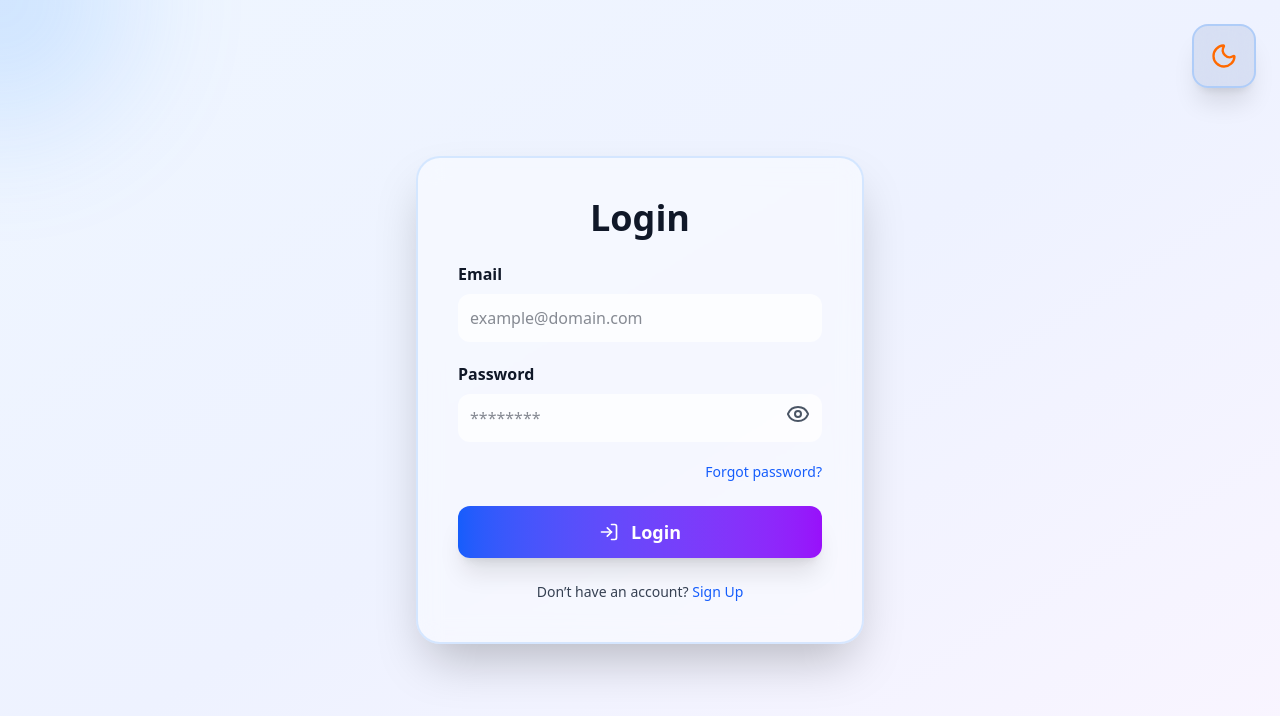
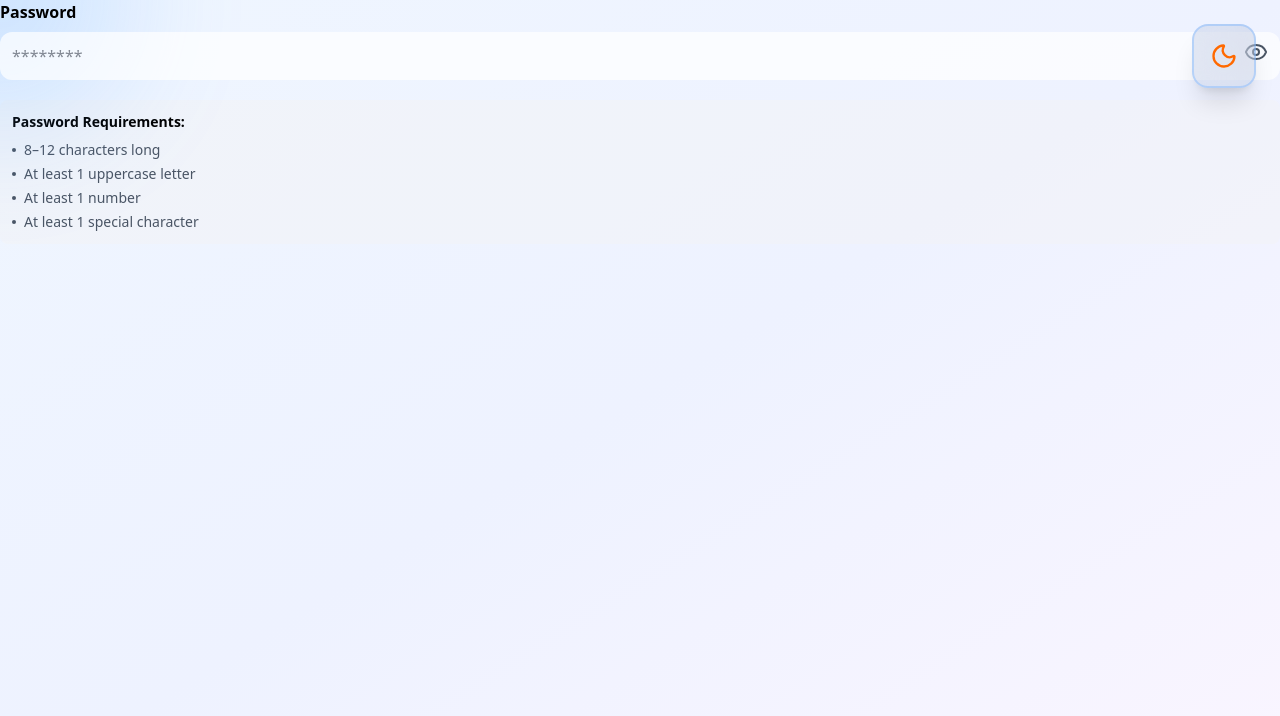
Before and after one commit to Sayam09das/TaskManagerProject, a React (Vite) app in the folder frontend/: page /auth/login in a window 1280 px wide. Shown: the top 716 px of the page. Built offline with nearby package versions, Linux system fonts and the light colour scheme.

Commit message:
`Updated password length requirements in multiple components`

```diff
--- a/frontend/src/components/ConfirmPassword/ConfirmPassword.jsx
+++ b/frontend/src/components/ConfirmPassword/ConfirmPassword.jsx
@@ -41,22 +41,7 @@ const ConfirmPassword = () => {
         }, 4000);
     };
 
-    const validatePassword = (password) => {
-        const minLength = password.length >= 4;
-        const maxLength = password.length <= 12;
-        const hasUppercase = /[A-Z]/.test(password);
-        const hasNumber = /\d/.test(password);
-        const hasSpecialChar = /[!@#$%^&*()_+\-=\[\]{};':"\\|,.<>\/?]/.test(password);
 
-        return {
-            isValid: minLength && maxLength && hasUppercase && hasNumber && hasSpecialChar,
-            minLength,
-            maxLength,
-            hasUppercase,
-            hasNumber,
-            hasSpecialChar
-        };
-    };
 
     const handlePasswordReset = async (e) => {
         e.preventDefault();
@@ -73,7 +58,7 @@ const ConfirmPassword = () => {
             const check = validatePassword(newPassword);
             if (!check.isValid) {
                 const parts = [];
-                if (!check.minLength) parts.push('at least 4 characters');
+                if (!check.minLength) parts.push('at least 8+ characters');
                 if (!check.maxLength) parts.push('at most 12 characters');
                 if (!check.hasUppercase) parts.push('1 uppercase letter');
                 if (!check.hasNumber) parts.push('1 number');
@@ -284,7 +269,7 @@ const ConfirmPassword = () => {
                                 }`}>
                                 <div className={`w-2 h-2 rounded-full transition-colors duration-300 ${passwordValidation.minLength && passwordValidation.maxLength ? 'bg-green-400' : 'bg-current opacity-50'
                                     }`}></div>
-                                4-12 characters long
+                                8-12 characters long
                                 {passwordValidation.minLength && passwordValidation.maxLength && (
                                     <CheckCircle2 className="w-4 h-4 ml-auto" />
                                 )}
--- a/frontend/src/components/LoginPage/Login.jsx
+++ b/frontend/src/components/LoginPage/Login.jsx
@@ -26,6 +26,16 @@ const Login = () => {
         setTimeout(() => {
             setToast({ show: false, message: '', type: '' });
         }, 3000);
+    };
+
+
+    const validatePassword = (password) => {
+        return {
+            minLength: password.length >= 8 && password.length <= 12,
+            hasUppercase: /[A-Z]/.test(password),
+            hasNumber: /\d/.test(password),
+            hasSpecialChar: /[!@#$%^&*()_+\-=\[\]{};':"\\|,.<>\/?]/.test(password),
+        };
     };
 
     const handleLogin = async (e) => {
@@ -99,33 +109,10 @@ const Login = () => {
                 {isDark ? <Sun className="w-7 h-7" /> : <Moon className="w-7 h-7" />}
             </button>
 
-            {/* Login Form */}
-            <div className="relative z-10 flex items-center justify-center min-h-screen">
-                <form
-                    onSubmit={handleLogin}
-                    className={`w-full max-w-md p-10 rounded-3xl shadow-2xl backdrop-blur-md border-2 transition-all duration-600 transform ${isDark
-                        ? 'bg-purple-900/20 border-purple-400/30 text-white'
-                        : 'bg-white/40 border-blue-400/20 text-gray-900'
-                        } animate-[fadeInUp_0.6s_ease-out]`}
-                >
-                    <h2 className="text-4xl font-extrabold mb-6 text-center">Login</h2>
-
-                    {/* Email */}
-                    <div className="mb-5">
-                        <label className="block mb-2 font-semibold">Email</label>
-                        <input
-                            type="email"
-                            value={email}
-                            onChange={(e) => setEmail(e.target.value)}
-                            className={`w-full p-3 rounded-xl outline-none focus:ring-2 focus:ring-blue-500 transition-all duration-200 ${isDark ? 'bg-gray-800/50 text-white' : 'bg-white/70 text-gray-900'
-                                }`}
-                            placeholder="example@domain.com"
-                        />
-                    </div>
-
             {/* Password */}
             <div className="mb-5 relative">
                 <label className="block mb-2 font-semibold">Password</label>
+
                 <input
                     type={showPassword ? 'text' : 'password'}
                     value={password}
@@ -134,6 +121,7 @@ const Login = () => {
                         }`}
                     placeholder="********"
                 />
+
                 <span
                     className={`absolute right-3 top-10 cursor-pointer transition-colors duration-200 ${isDark ? 'text-gray-300 hover:text-white' : 'text-gray-600 hover:text-gray-900'
                         }`}
@@ -143,40 +131,28 @@ const Login = () => {
                 </span>
             </div>
 
-                    {/* Forgot Password */}
-                    <div className="text-sm mb-6 text-right">
-                        <Link
-                            to="/auth/forgot-password"
-                            className={`font-medium ${isDark ? 'text-purple-300' : 'text-blue-600'}`}
+            {/* Password Requirements */}
+            <div className={`mb-4 p-3 rounded-lg text-sm ${isDark ? 'bg-gray-800/30' : 'bg-gray-100/50'}`}>
+                <p className="font-semibold mb-2">Password Requirements:</p>
+                <ul className="space-y-1">
+                    {[
+                        { condition: password.length >= 8 && password.length <= 12, text: '8–12 characters long' },
+                        { condition: /[A-Z]/.test(password), text: 'At least 1 uppercase letter' },
+                        { condition: /\d/.test(password), text: 'At least 1 number' },
+                        { condition: /[!@#$%^&*()_+\-=\[\]{};':"\\|,.<>\/?]/.test(password), text: 'At least 1 special character' }
+                    ].map(({ condition, text }, idx) => (
+                        <li
+                            key={idx}
+                            className={`flex items-center gap-2 ${condition ? 'text-green-400' : isDark ? 'text-gray-400' : 'text-gray-600'
+                                }`}
                         >
-                            Forgot password?
-                        </Link>
+                            <span className="w-1 h-1 bg-current rounded-full"></span>
+                            {text}
+                        </li>
+                    ))}
+                </ul>
             </div>
 
-                    {/* Submit Button */}
-                    <button
-                        type="submit"
-                        className={`w-full py-3 rounded-xl font-bold text-lg flex justify-center items-center gap-3 transition-all duration-300 shadow-xl hover:scale-103 active:scale-98 ${isDark
-                            ? 'bg-gradient-to-r from-purple-600 to-pink-600 text-white hover:from-purple-500 hover:to-pink-500'
-                            : 'bg-gradient-to-r from-blue-600 to-purple-600 text-white hover:from-blue-500 hover:to-purple-500'
-                            }`}
-                    >
-                        <LogIn className="w-5 h-5" /> Login
-                    </button>
-
-                    {/* Sign Up */}
-                    <p className={`mt-6 text-center text-sm ${isDark ? 'text-gray-300' : 'text-gray-700'}`}>
-                        Don’t have an account?{' '}
-                        <Link
-                            to="/auth/register"
-                            className={`font-medium transition-colors ${isDark ? 'text-purple-300 hover:text-purple-100' : 'text-blue-600 hover:text-blue-800'
-                                }`}
-                        >
-                            Sign Up
-                        </Link>
-                    </p>
-                </form>
-            </div>
 
             {/* Keyframe Animation */}
             <style>{`
--- a/frontend/src/components/Signup/Signup.jsx
+++ b/frontend/src/components/Signup/Signup.jsx
@@ -271,7 +271,7 @@ const Signup = () => {
                         <p className="font-semibold mb-2">Password Requirements:</p>
                         <ul className="space-y-1">
                             {[
-                                { condition: formData.password.length >= 4 && formData.password.length <= 12, text: '4–12 characters long' },
+                                { condition: formData.password.length >= 8 && formData.password.length <= 12, text: '8–12 characters long' },
                                 { condition: /[A-Z]/.test(formData.password), text: 'At least 1 uppercase letter' },
                                 { condition: /\d/.test(formData.password), text: 'At least 1 number' },
                                 { condition: /[!@#$%^&*()_+\-=\[\]{};':"\\|,.<>\/?]/.test(formData.password), text: 'At least 1 special character' }
@@ -286,6 +286,7 @@ const Signup = () => {
                             ))}
                         </ul>
                     </div>
+
 
                     {/* Submit Button */}
                     <button
```
Lines whose indentation alone changed are shown as unchanged.
